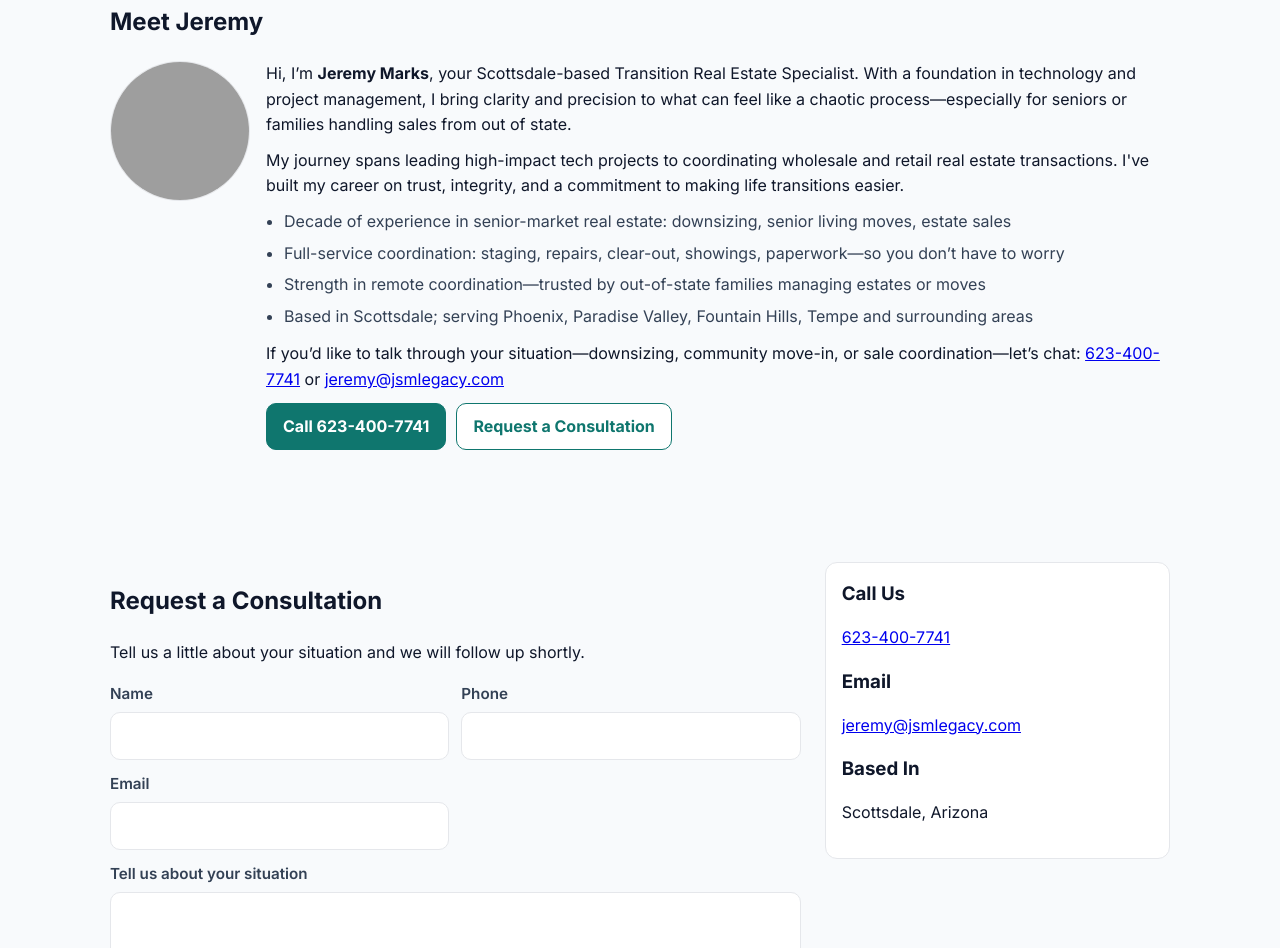
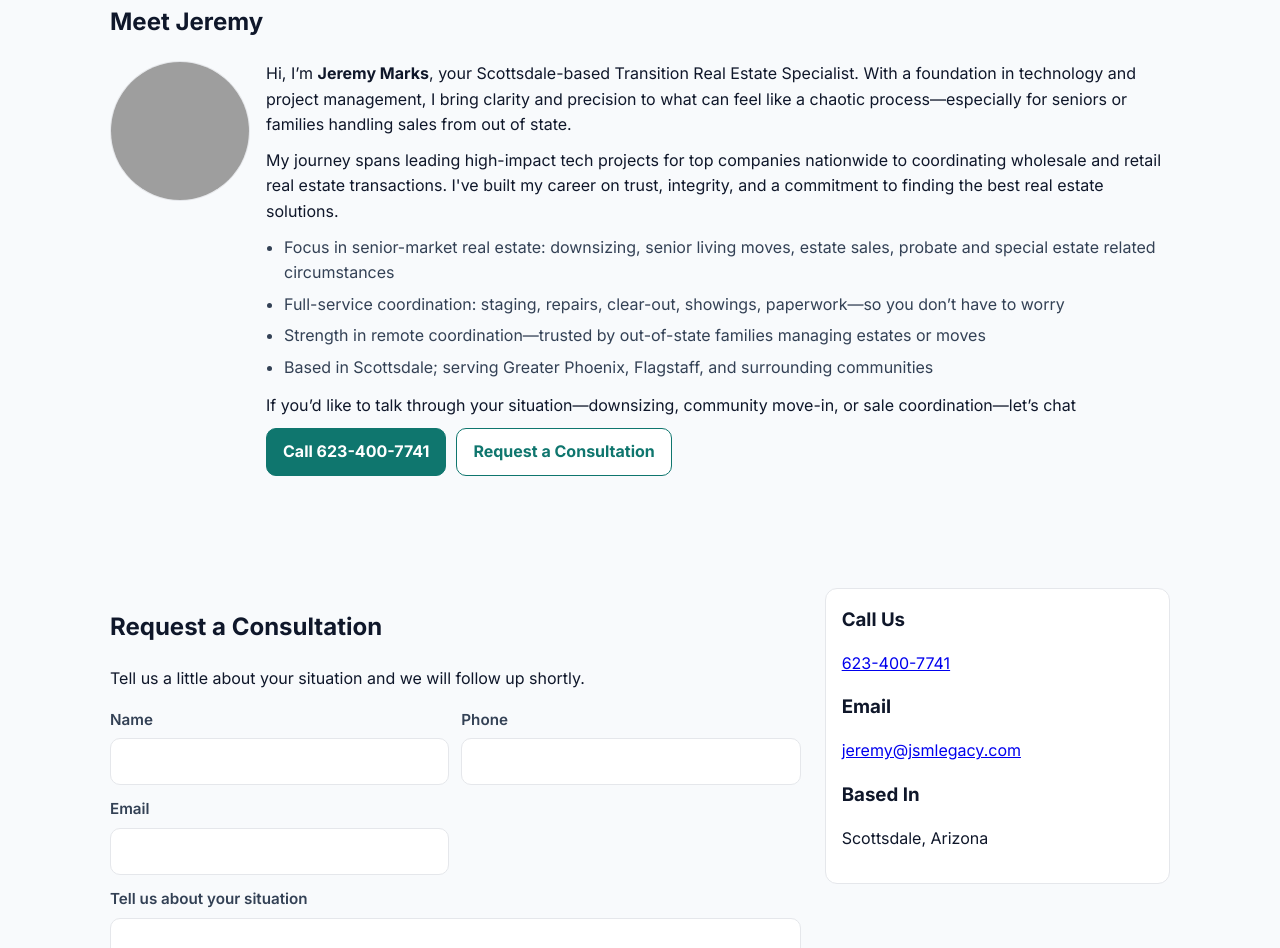
Before and after one commit to azspurs/JSMLegacy, a plain HTML site: page index.html in a window 1280 px wide. Shown: the part 3687-4635 px from the top of the page. Drawn offline with Linux system fonts and the light colour scheme; grey boxes are pictures that could not be loaded.

Commit message:
Update index.html
updated wording

```diff
--- a/index.html
+++ b/index.html
@@ -196,17 +196,16 @@
       <div class="bio-text">
         <p>Hi, I’m <strong>Jeremy Marks</strong>, your Scottsdale-based Transition Real Estate Specialist. With a foundation in technology and project management, I bring clarity and precision to what can feel like a chaotic process—especially for seniors or families handling sales from out of state.</p>
 
-        <p>My journey spans leading high-impact tech projects to coordinating wholesale and retail real estate transactions. I've built my career on trust, integrity, and a commitment to making life transitions easier.</p>
+        <p>My journey spans leading high-impact tech projects for top companies nationwide to coordinating wholesale and retail real estate transactions. I've built my career on trust, integrity, and a commitment to finding the best real estate solutions.</p>
 
         <ul class="bio-facts">
-          <li>Decade of experience in senior-market real estate: downsizing, senior living moves, estate sales</li>
+          <li>Focus in senior-market real estate: downsizing, senior living moves, estate sales, probate and special estate related circumstances</li>
           <li>Full-service coordination: staging, repairs, clear-out, showings, paperwork—so you don’t have to worry</li>
           <li>Strength in remote coordination—trusted by out-of-state families managing estates or moves</li>
-          <li>Based in Scottsdale; serving Phoenix, Paradise Valley, Fountain Hills, Tempe and surrounding areas</li>
+          <li>Based in Scottsdale; serving Greater Phoenix, Flagstaff, and surrounding communities</li>
         </ul>
 
-        <p>If you’d like to talk through your situation—downsizing, community move-in, or sale coordination—let’s chat: <a href="tel:16234007741">623-400-7741</a> or <a href="mailto:jeremy@jsmlegacy.com">jeremy@jsmlegacy.com</a></p>
-
+        <p>If you’d like to talk through your situation—downsizing, community move-in, or sale coordination—let’s chat</p>
         <div class="cta-row">
           <a class="btn btn-primary" href="tel:16234007741">Call 623-400-7741</a>
           <a class="btn btn-secondary" href="#contact">Request a Consultation</a>
```
